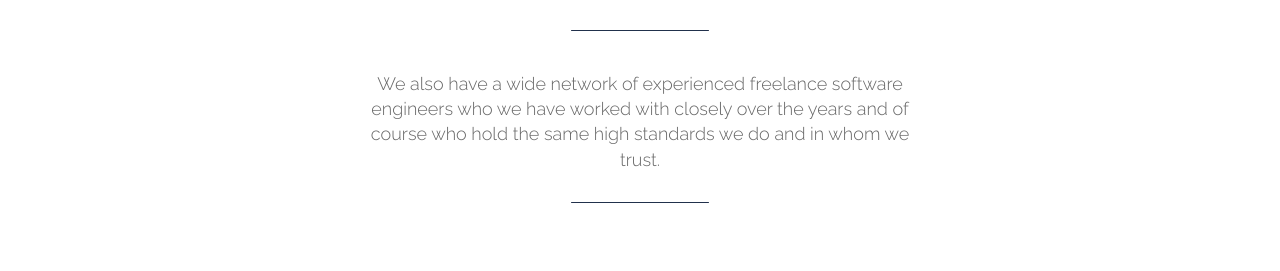
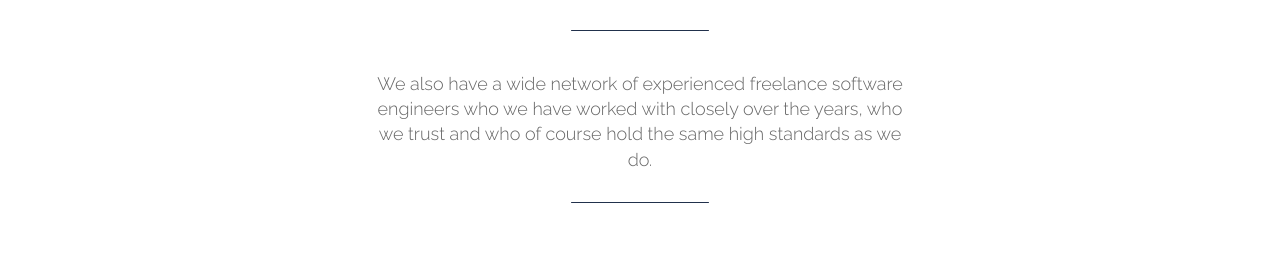
Before and after one commit to tripledio/tripledio.github.io, a Jekyll site: the page built from team.html, in a window 1280 px wide and 900 px high, scrolled down 779 px. Shown: the part 187-458 px from the top of the window. Built offline with Jekyll 4.4.1, drawn with Linux system fonts in a browser that asks for light colours; comment, search, counter and statistics services are not loaded.

```diff
--- a/team.html
+++ b/team.html
@@ -25,8 +25,8 @@
         </div>
         <div class="row">
             <div class="col-12 col-md-10 col-lg-6 offset-0 offset-md-1 offset-lg-3 px-md-4 py-md-1 text-center">
-                <p>{{ 'We also have a wide network of experienced freelance software engineers who we have worked with closely over the years and of course who hold the same
-                    high standards we do and in whom we trust.'| markdownify}} </p>
+                <p>{{ 'We also have a wide network of experienced freelance software engineers who we have worked with closely over the years, who we trust and who of course hold the same
+                    high standards as we do.'| markdownify}} </p>
                 <hr class="slab center w-25">
             </div>
         </div>
```
Also changed, not shown: img/authors/harm.jpg.
